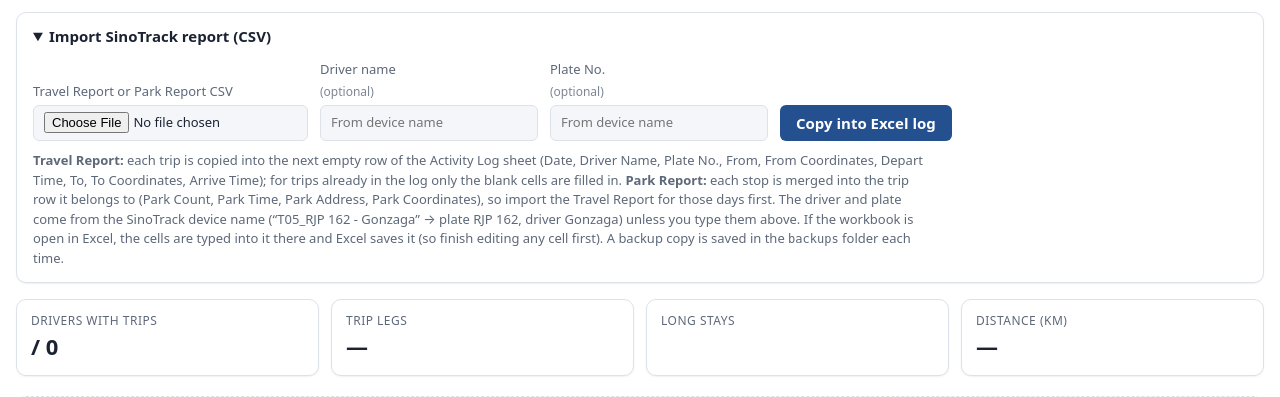
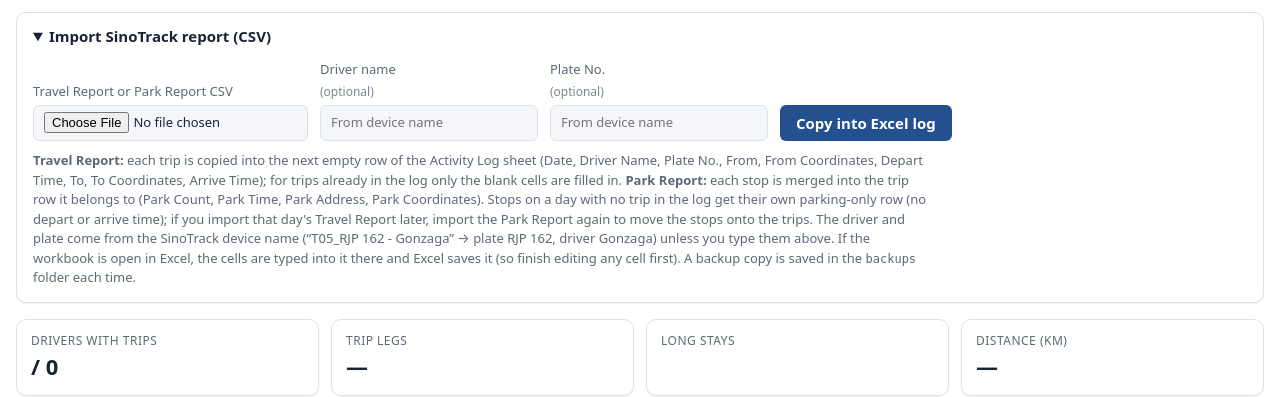
Before and after one commit to fredoBoss/GPS-driver-Activity, a Django app: template activity/templates/activity/drivers_Activity.html in a window 1280 px wide. Shown: the part 255-652 px from the top of the page. Run offline with Django 3.2, Linux system fonts and the light colour scheme; the template is opened without the code that fills it, so the values that code supplies are empty.

Commit message:
feat: Import park stops on days without trips as parking-only rows, leave them out of trip counts and parse device names without a dash

```diff
--- a/activity/templates/activity/drivers_Activity.html
+++ b/activity/templates/activity/drivers_Activity.html
@@ -17,7 +17,7 @@
 <main class="wrap">
   <div class="page-head">
     <h1>Driver Activity</h1>
-    {% if active_drivers %}
+    {% if can_export %}
       <a class="btn btn-secondary" href="{% url 'activity:export_all_travel_records' %}{% if export_query %}?{{ export_query }}{% endif %}"
          title="Download the travel records of the drivers shown (the dates shown) as one Excel workbook, one sheet per driver">Export all to Excel</a>
     {% endif %}
@@ -61,7 +61,9 @@
         <strong>Travel Report:</strong> each trip is copied into the next empty row of the Activity Log sheet
         (Date, Driver Name, Plate No., From, From Coordinates, Depart Time, To, To Coordinates, Arrive Time);
         for trips already in the log only the blank cells are filled in. <strong>Park Report:</strong> each stop is merged into the trip row it belongs to (Park Count,
-        Park Time, Park Address, Park Coordinates), so import the Travel Report for those days first.
+        Park Time, Park Address, Park Coordinates). Stops on a day with no trip in the log get their own
+        parking-only row (no depart or arrive time); if you import that day's Travel Report later, import the
+        Park Report again to move the stops onto the trips.
         The driver and plate come from the SinoTrack device name (“T05_RJP 162 - Gonzaga” → plate RJP 162,
         driver Gonzaga) unless you type them above. If the workbook is open in Excel, the cells are typed into
         it there and Excel saves it (so finish editing any cell first). A backup copy is saved in the
@@ -130,7 +132,7 @@
                   <td>{{ driver.contact|default:"—" }}</td>
                   <td>{% for plate in driver.plates %}<span class="pill pill-plate">{{ plate }}</span> {% empty %}—{% endfor %}</td>
                   <td class="num">{{ driver.days|length }}</td>
-                  <td class="num">{{ driver.legs|length }}</td>
+                  <td class="num">{{ driver.trips|length }}</td>
                   <td class="num">{{ driver.travel|duration }}</td>
                   <td class="num">{{ driver.stay|hms }}</td>
                   <td class="num">{% if driver.long_stays %}<span class="pill pill-danger">{{ driver.long_stays }}</span>{% else %}0{% endif %}</td>
```
